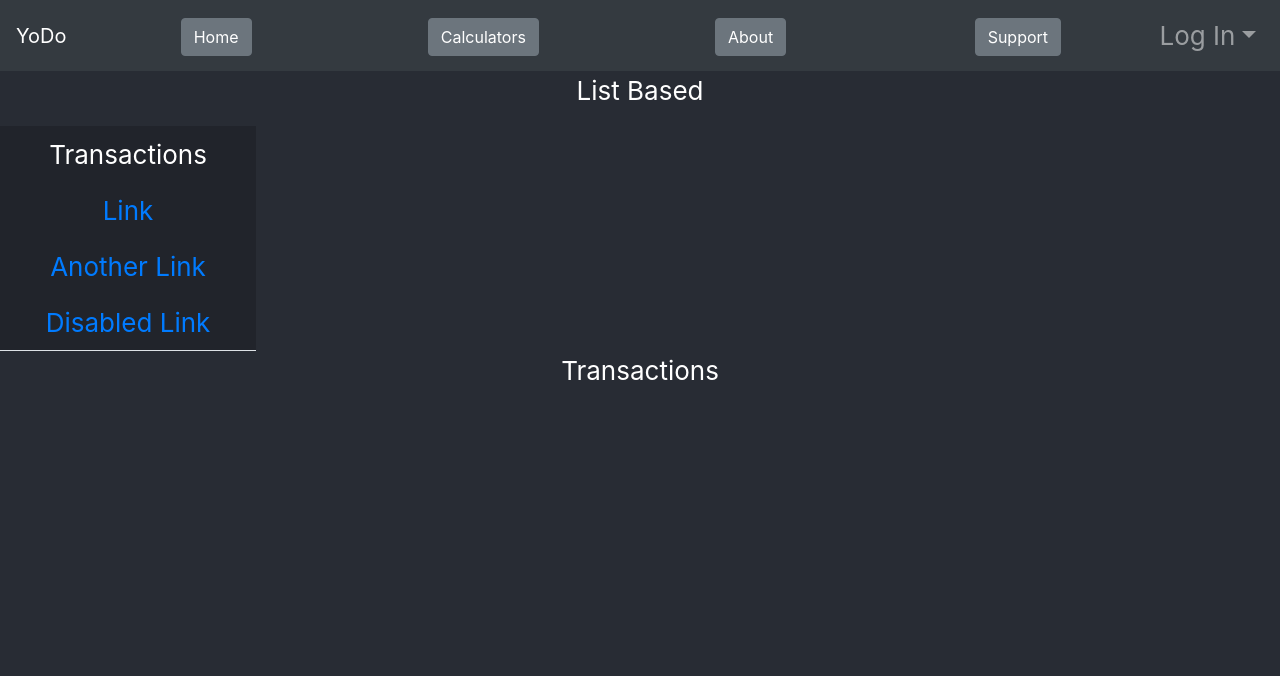
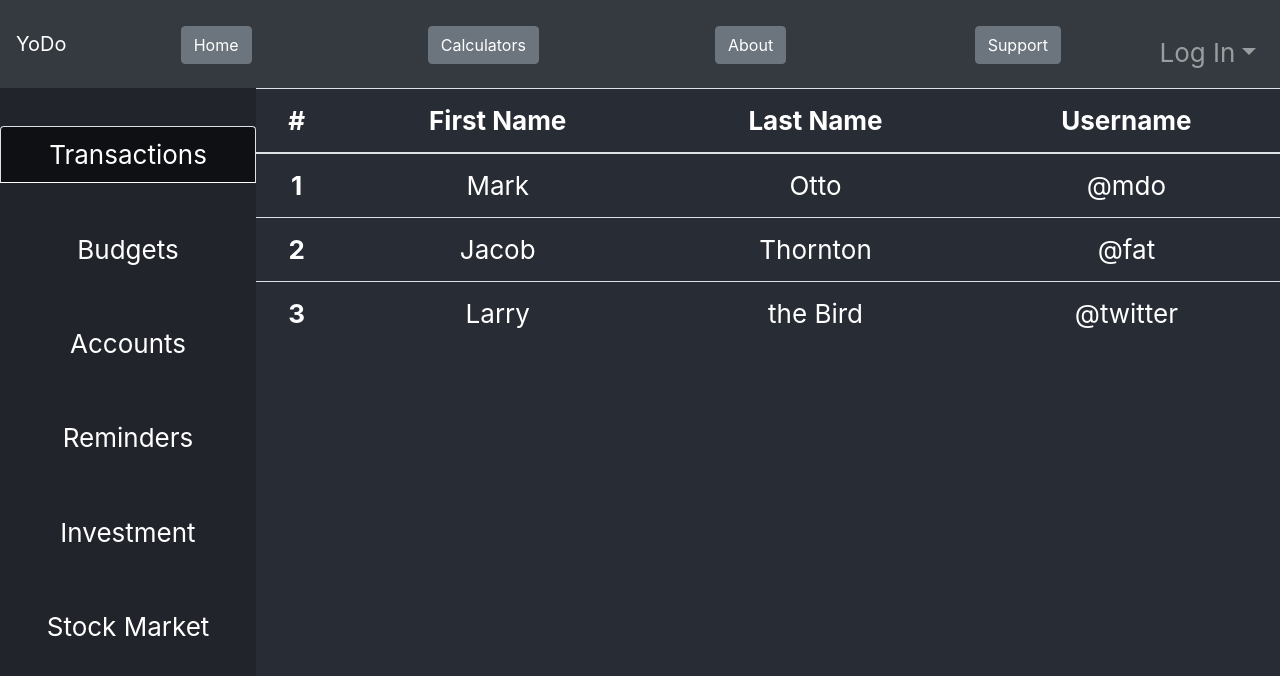
Before and after one commit to TYohoJr/yodo, a React (Create React App) app: page / in a window 1280 px wide. Both pictures are taken after a click on the link "Transactions". Shown: the top 676 px of the page. Built offline with nearby package versions, Linux system fonts and the light colour scheme.

Commit message:
formatted tabs and aligned content on screen

```diff
--- a/src/Home/Home.css
+++ b/src/Home/Home.css
@@ -1,4 +1,21 @@
 .nav-tabs {
     width: 20%;
-    background-color: rgba(0, 0, 0, 0.178)
+    background-color: rgba(0, 0, 0, 0.178);
+    height: 80vh;
+    overflow: auto;
+    float: left;
 }
+
+.nav-link.active {
+    background-color: rgba(0, 0, 0, 0.541)!important;
+    color: white!important;
+}
+
+.nav-item {
+    margin-top: 15%
+}
+
+#transactions-container {
+    max-width: 80%;
+    color: white
+}
--- a/src/Home/NavigationBarHome.js
+++ b/src/Home/NavigationBarHome.js
@@ -1,39 +1,87 @@
 import React from 'react';
 import './Home.css';
 import { Nav, NavItem, NavLink } from 'reactstrap';
+import classnames from 'classnames';
 import { connect } from 'react-redux';
 import Transactions from './Transactions';
+import Accounts from './Accounts';
+import Budgets from './Budgets';
+import Reminders from './Reminders';
+import Investment from './Investment';
+import StockMarket from './StockMarket';
 
 class NavigationBarHome extends React.Component {
     constructor() {
         super();
-        this.showTransactions = this.showTransactions.bind(this);
+        this.changeCurrentTab = this.changeCurrentTab.bind(this);
+        this.state = {
+            activeTab: '1'
+        }
     }
 
-    showTransactions(tab) {
-        console.log(tab)
+    changeCurrentTab(page, tab) {
+        if(this.state.activeTab !== tab) {
+            this.setState({
+                activeTab: tab
+            })
+        }
         this.props.dispatch({
             type: 'changeHomePageTab',
-            currentTab: tab
-        })
+            currentTab: page
+        });
     }
 
     render() {
         return (
             <div>
-                <p>List Based</p>
                 <Nav tabs vertical>
                     <NavItem>
-                        <NavLink onClick={() => this.showTransactions(<Transactions />)}>Transactions</NavLink>
+                        <NavLink
+                            className={classnames({ active: this.state.activeTab === '1' })}
+                            onClick={() => { this.changeCurrentTab(<Transactions />, '1'); }}
+                        >
+                            Transactions
+                        </NavLink>
                     </NavItem>
                     <NavItem>
-                        <NavLink href="#">Link</NavLink>
+                        <NavLink
+                            className={classnames({ active: this.state.activeTab === '2' })}
+                            onClick={() => { this.changeCurrentTab(<Budgets />, '2'); }}
+                        >
+                            Budgets
+                        </NavLink>
                     </NavItem>
                     <NavItem>
-                        <NavLink href="#">Another Link</NavLink>
+                        <NavLink
+                            className={classnames({ active: this.state.activeTab === '3' })}
+                            onClick={() => { this.changeCurrentTab(<Accounts />, '3'); }}
+                        >
+                            Accounts
+                        </NavLink>
                     </NavItem>
                     <NavItem>
-                        <NavLink href="#">Disabled Link</NavLink>
+                        <NavLink
+                            className={classnames({ active: this.state.activeTab === '4' })}
+                            onClick={() => { this.changeCurrentTab(<Reminders />, '4' ); }}
+                        >
+                            Reminders
+                        </NavLink>
+                    </NavItem>
+                    <NavItem>
+                        <NavLink
+                            className={classnames({ active: this.state.activeTab === '5' })}
+                            onClick={() => { this.changeCurrentTab(<Investment />, '5'); }}
+                        >
+                            Investment
+                        </NavLink>
+                    </NavItem>
+                    <NavItem>
+                        <NavLink
+                            className={classnames({ active: this.state.activeTab === '6' })}
+                            onClick={() => { this.changeCurrentTab(<StockMarket />, '6'); }}
+                        >
+                            Stock Market
+                        </NavLink>
                     </NavItem>
                 </Nav>
             </div>
--- a/src/Home/Transactions.js
+++ b/src/Home/Transactions.js
@@ -1,14 +1,42 @@
 import React, { Component } from 'react';
 import './Home.css';
+import { Table } from 'reactstrap';
 import { connect } from 'react-redux';
 
 class Transactions extends Component {
     render() {
         return (
-            <div>
-                Transactions
-            </div>
-        )
+            <Table id='transactions-container'>
+                <thead>
+                    <tr>
+                        <th>#</th>
+                        <th>First Name</th>
+                        <th>Last Name</th>
+                        <th>Username</th>
+                    </tr>
+                </thead>
+                <tbody>
+                    <tr>
+                        <th scope="row">1</th>
+                        <td>Mark</td>
+                        <td>Otto</td>
+                        <td>@mdo</td>
+                    </tr>
+                    <tr>
+                        <th scope="row">2</th>
+                        <td>Jacob</td>
+                        <td>Thornton</td>
+                        <td>@fat</td>
+                    </tr>
+                    <tr>
+                        <th scope="row">3</th>
+                        <td>Larry</td>
+                        <td>the Bird</td>
+                        <td>@twitter</td>
+                    </tr>
+                </tbody>
+            </Table>
+        );
     }
 }
 
```
